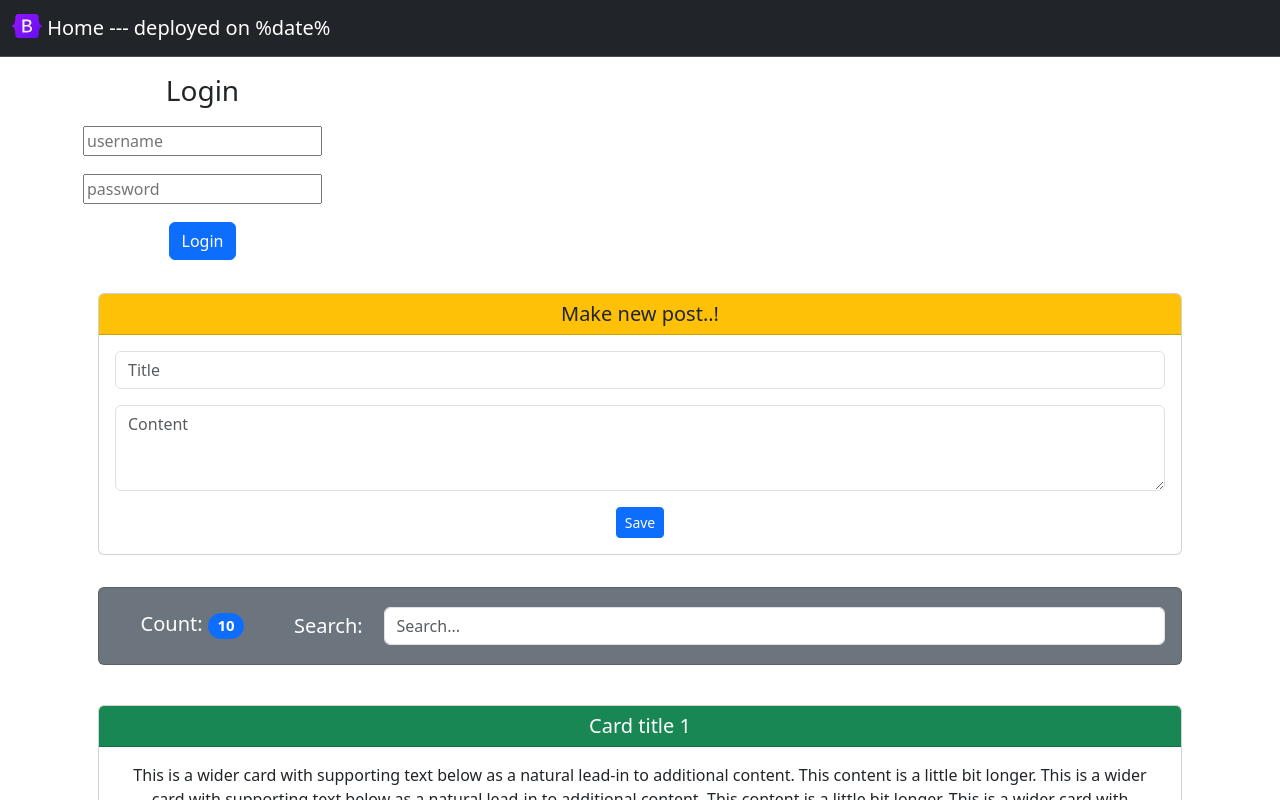
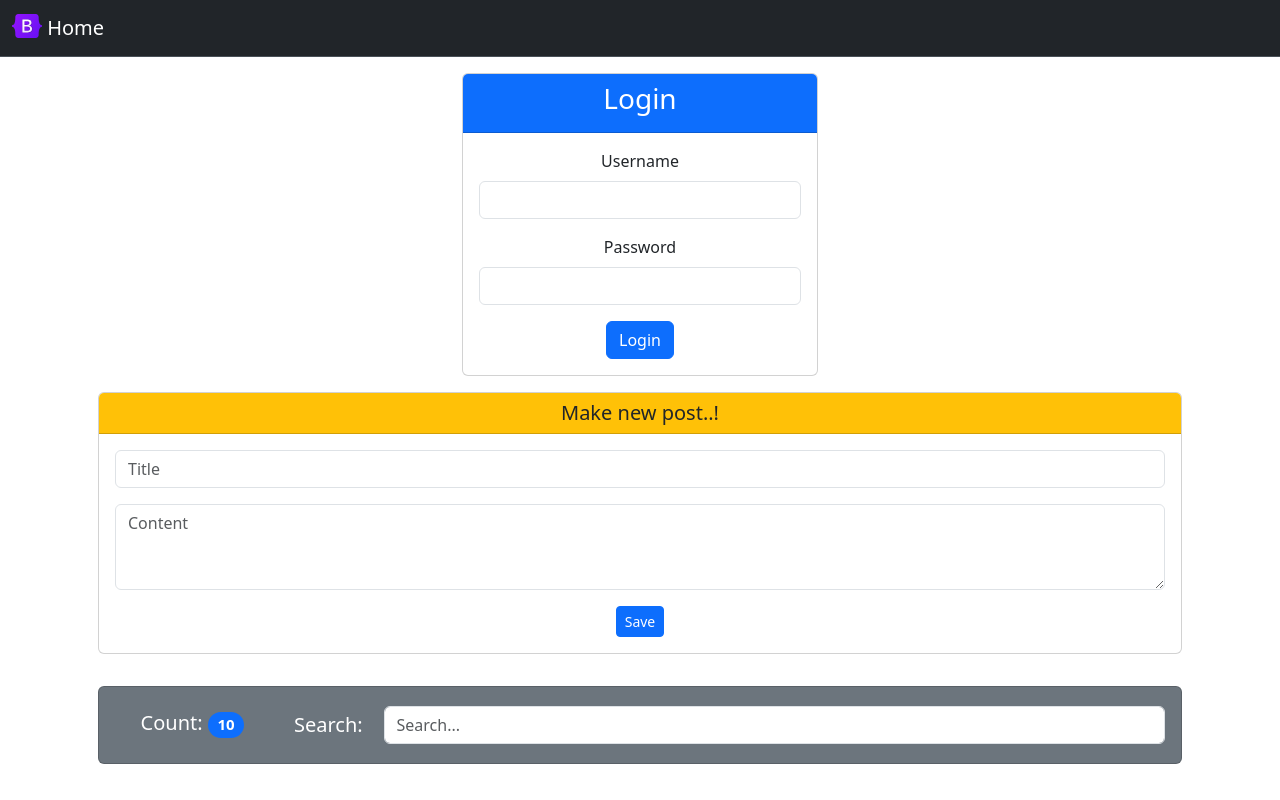
Before and after one commit to harikrishnan-annappilly/blog-frontend, a React (Create React App) app: page / in a window 1280 px wide. Shown: the top 800 px of the page. Built offline with nearby package versions, Linux system fonts and the light colour scheme.

Commit message:
feature: login colored, footer created, pipeline modified

```diff
--- a/src/App.js
+++ b/src/App.js
@@ -5,6 +5,7 @@ import "./App.css";
 import Blogs from "./components/Blogs";
 import Login from "./components/Login";
 import NavBar from "./components/NavBar";
+import Footer from "./components/Footer";
 
 function App() {
     return (
@@ -12,6 +13,7 @@ function App() {
             <NavBar />
             <Login />
             <Blogs />
+            <Footer />
         </div>
     );
 }
--- /dev/null
+++ b/src/components/Footer.jsx
@@ -0,0 +1,19 @@
+import React from "react";
+
+function Footer(props) {
+    return (
+        <nav
+            className="navbar bg-dark border-bottom border-body mt-3"
+            data-bs-theme="dark"
+        >
+            <div className="container-fluid">
+                <a className="navbar-brand" href="#">
+                    <small class="text-body-secondary">--- deployed on </small>
+                    <em>%date%</em>
+                </a>
+            </div>
+        </nav>
+    );
+}
+
+export default Footer;
--- a/src/components/Login.jsx
+++ b/src/components/Login.jsx
@@ -22,49 +22,62 @@ function Login(props) {
 
     return (
         <div className="container">
+            <div className="row">
+                <div className="col"></div>
+                <div className="col-xl-4 col-lg-6 col-md-8 col-10">
+                    <div className="card">
                         <form autoComplete="off" onSubmit={handleFormSubmit}>
-                <table>
-                    <tbody>
-                        <tr>
-                            <td>
-                                <h3 className="mb-3">Login</h3>
-                            </td>
-                        </tr>
-                        <tr>
-                            <td>
+                            <div className="card-header bg-primary text-white">
+                                <div className="h3">Login</div>
+                            </div>
+                            <div className="card-body">
+                                <div className="mb-3">
+                                    <label
+                                        htmlFor="username"
+                                        className="form-label"
+                                    >
+                                        Username
+                                    </label>
                                     <input
                                         type="text"
                                         name="username"
                                         onChange={handleInputChange}
-                                    placeholder="username"
-                                    className="mb-3"
+                                        value={user.username}
+                                        className="form-control"
+                                        id="username"
+                                        aria-describedby="emailHelp"
                                     />
-                            </td>
-                        </tr>
-                        <tr>
-                            <td>
+                                </div>
+                                <div className="mb-3">
+                                    <label
+                                        htmlFor="exampleInputPassword1"
+                                        className="form-label"
+                                    >
+                                        Password
+                                    </label>
                                     <input
                                         type="password"
                                         name="password"
                                         onChange={handleInputChange}
-                                    placeholder="password"
-                                    className="mb-3"
+                                        value={user.password}
+                                        className="form-control"
+                                        id="exampleInputPassword1"
                                     />
-                            </td>
-                        </tr>
-                        <tr>
-                            <td>
+                                </div>
+                                <div>
                                     <button
                                         type="submit"
-                                    className="btn btn-primary mb-3"
+                                        className="btn btn-primary"
                                     >
                                         Login
                                     </button>
-                            </td>
-                        </tr>
-                    </tbody>
-                </table>
+                                </div>
+                            </div>
                         </form>
+                    </div>
+                </div>
+                <div className="col"></div>
+            </div>
         </div>
     );
 }
--- a/src/components/NavBar.jsx
+++ b/src/components/NavBar.jsx
@@ -15,7 +15,7 @@ function NavBar(props) {
                         height="24"
                         className="d-inline-block align-text-top"
                     />{" "}
-                    Home --- deployed on %date%
+                    Home
                 </a>
             </div>
         </nav>
```
Also changed, not shown: .gitlab-ci.yml. Lines whose indentation alone changed are shown as unchanged.
